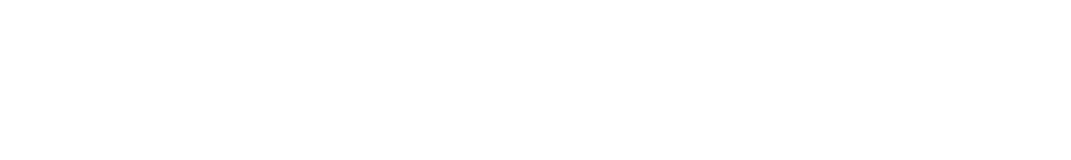
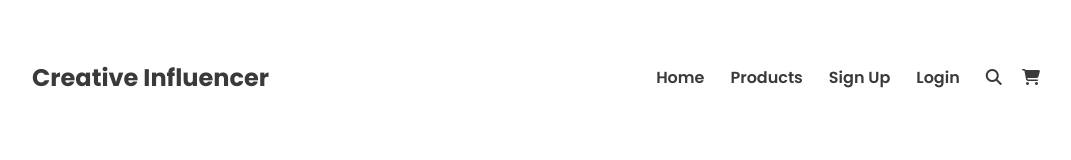
Before and after one commit to muhammad-shahin/creative-influencer, a plain HTML site: page index.html in a window 1280 px wide. Shown: the whole page, without its empty margins (96-1167 px from the left). Drawn offline with Linux system fonts and the light colour scheme.

Commit message:
nav bar added

```diff
--- a/index.html
+++ b/index.html
@@ -1,12 +1,32 @@
 <!DOCTYPE html>
 <html lang="en">
-<head>
-  <meta charset="UTF-8">
-  <meta name="viewport" content="width=device-width, initial-scale=1.0">
-  <title>Creative Influencer | Gears For Content Creators</title>
-  <link rel="stylesheet" href="style.css">
-</head>
-<body>
-
-</body>
+  <head>
+    <meta charset="UTF-8" />
+    <meta name="viewport" content="width=device-width, initial-scale=1.0" />
+    <title>Creative Influencer | Gears For Content Creators</title>
+    <link rel="stylesheet" href="style.css" />
+    <script
+      src="https://kit.fontawesome.com/b8b66df87d.js"
+      crossorigin="anonymous"
+    ></script>
+  </head>
+  <body>
+    <header>
+      <nav>
+        <div class="text-logo">
+          <h1>Creative Influencer</h1>
+        </div>
+        <div class="nav-item">
+          <a href="#">Home</a>
+          <a href="#">Products</a>
+          <a href="#">Sign Up</a>
+          <a href="#">Login</a>
+          <div class="nav-icon">
+            <i class="fa-solid fa-magnifying-glass"></i>
+            <i class="fa-solid fa-cart-shopping"></i>
+          </div>
+        </div>
+      </nav>
+    </header>
+  </body>
 </html>
--- a/style.css
+++ b/style.css
@@ -0,0 +1,55 @@
+@import url("https://fonts.googleapis.com/css2?family=Poppins:wght@300;400;500;600;700;800;900&display=swap");
+:root {
+  --primary-color: #3a3a3a;
+  --secondary-color: #e02c6d;
+  /* color for cart elements */
+  --cart-title: #18191f;
+  --cart-price: #000000;
+  --cart-description: #787885;
+  /* font size for cart elements */
+  --cart-title-font-size: 2.8rem;
+  --cart-price-font-size: 2.4rem;
+  --cart-des-font-size: 1.4rem;
+}
+html {
+  font-size: 10px;
+}
+body {
+  margin: 0;
+  padding: 0;
+  font-size: 1.6rem;
+  font-family: "Poppins", sans-serif;
+  background: #fff;
+}
+
+
+/* Header Section Style Starts Here */
+header{
+  padding: 5vh 5vw 0 5vw ;
+}
+nav{
+  display: flex;
+  justify-content: space-between;
+  align-items: center;
+  padding: 0 5vw;
+}
+.text-logo h1{
+  color: var(--primary-color);
+  font-size: 2.4rem;
+  font-weight: 700;
+}
+.nav-item{
+  display: flex;
+  gap: 1rem;
+}
+.nav-icon i{
+  color: var(--primary-color);
+  margin-right: 1.6rem;
+  font-weight: 600;
+}
+.nav-item a, i{
+  text-decoration: none;
+  color: var(--primary-color);
+  margin-right: 1.6rem;
+  font-weight: 600;
+}
```
